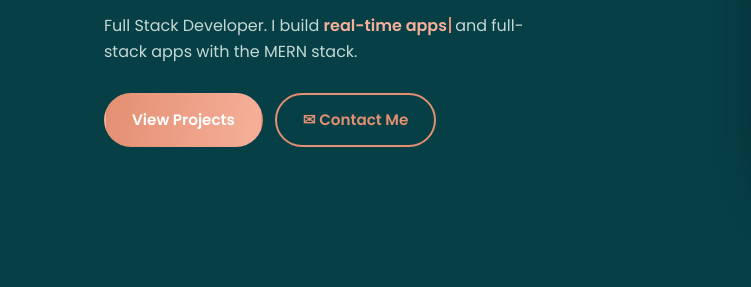
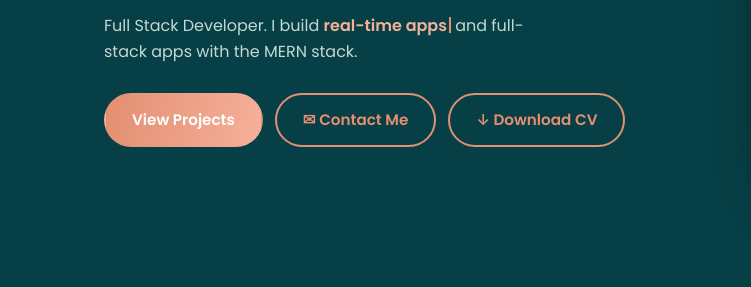
Before and after one commit to SMathumiththa/portfolio, a plain HTML site: page index.html in a window 1280 px wide. Shown: the part 429-716 px from the top of the page, 0-751 px from the left. Drawn offline with Linux system fonts and the light colour scheme.

Commit message:
Update index.html

```diff
--- a/index.html
+++ b/index.html
@@ -297,6 +297,7 @@ footer{background:#06353b;color:#c4d8d3;border-color:#327b7b}
     <div class="btns">
       <a class="btn fill" href="#projects">View Projects</a>
       <a class="btn" href="#contact">✉ Contact Me</a>
+      <a class="btn" href="cv.pdf" download="Mathumiththa-Satheeskumar-CV.pdf" aria-label="Download Mathumiththa's CV">↓ Download CV</a>
     </div>
   </div>
   <div class="av" id="avHero">
```
